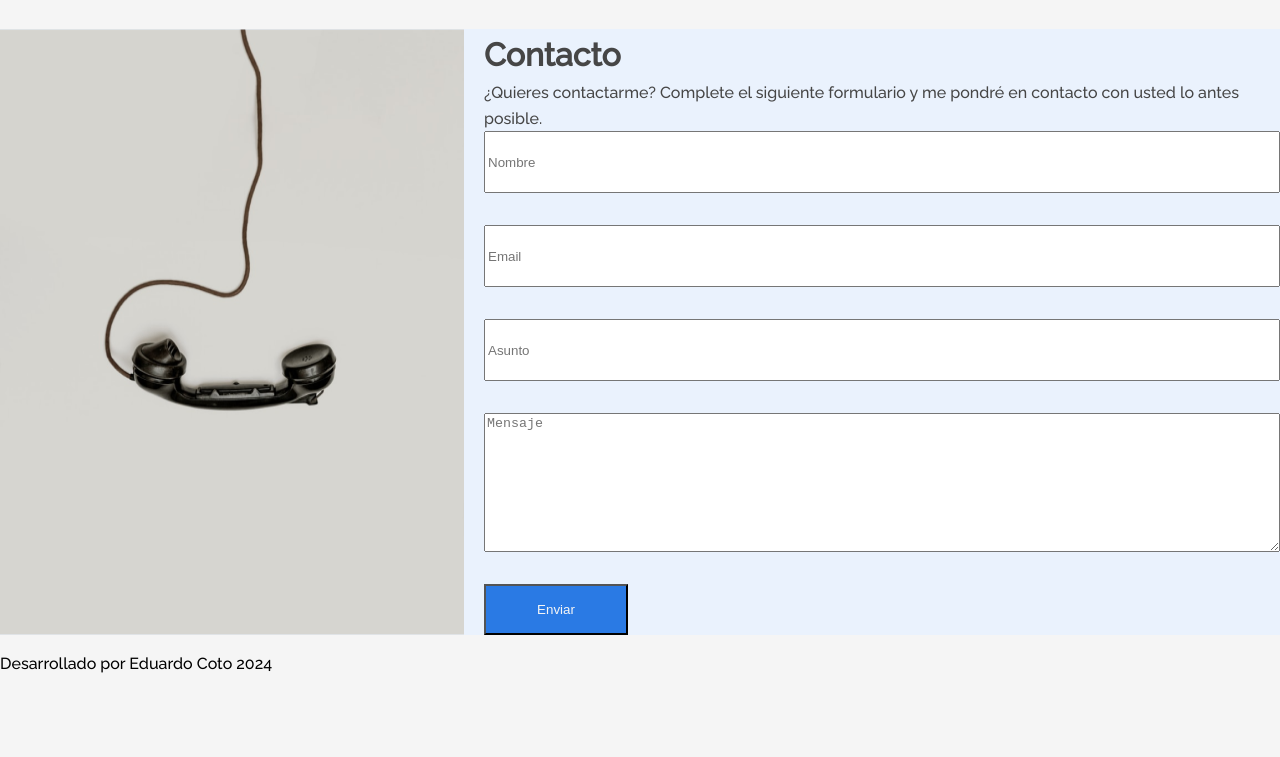
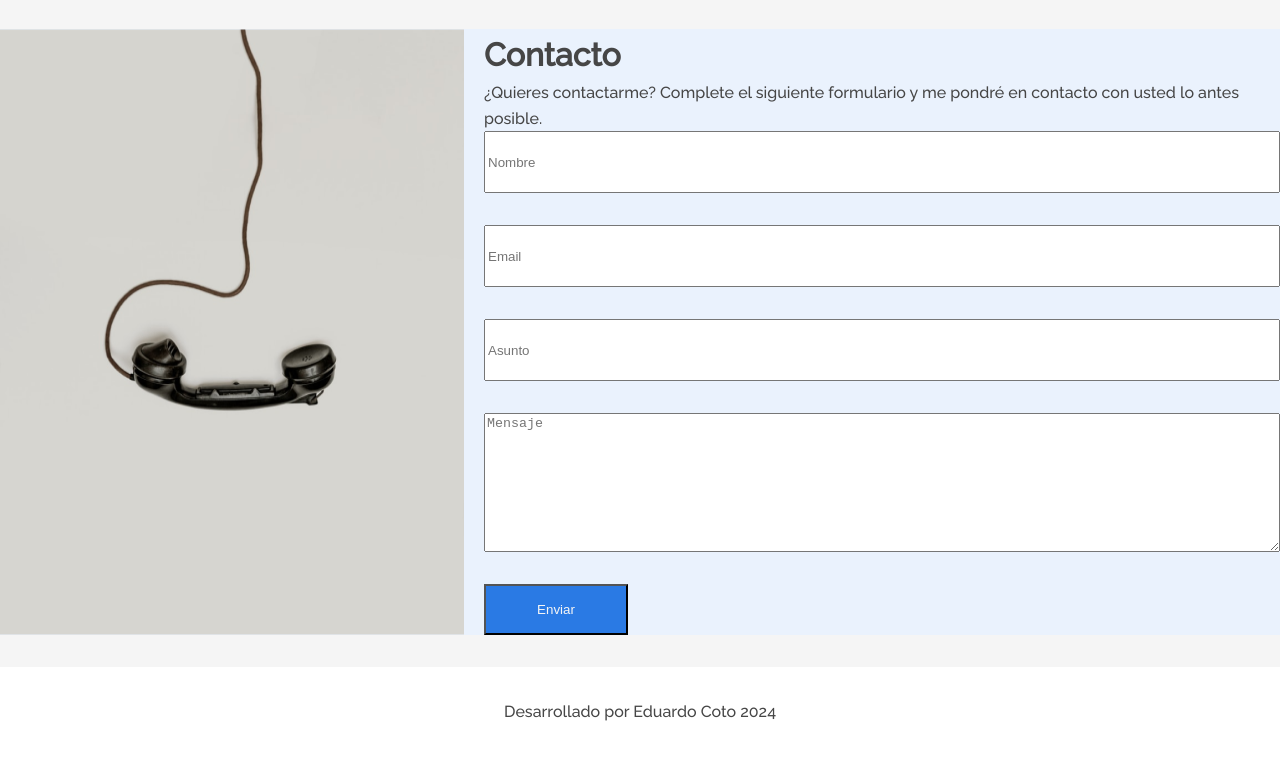
Before and after one commit to ecoto-freelancedev/portafolio-challenge, a plain HTML site: page index.html in a window 1280 px wide. Shown: the part 5432-6189 px from the top of the page. Before the commit the page ends 6125 px from the top, so only its background shows below. Drawn offline with Linux system fonts and the light colour scheme.

Commit message:
se modifica rodapie

```diff
--- a/index.html
+++ b/index.html
@@ -238,7 +238,7 @@
         </section>
     </main>
     <footer class="rodapie">
-        <p>Desarrollado por Eduardo Coto 2024</p>
+        <p class="rodapie__texto">Desarrollado por Eduardo Coto 2024</p>
     </footer>
 </body>
 <script src="script.js"></script>
--- a/style.css
+++ b/style.css
@@ -181,6 +181,22 @@ a {
     color: var(--color-de-fondo);
 }
 
+/*------------------------------ Rodapie ---------------------------------*/
+.rodapie {
+    display: flex;
+    justify-content: center;
+    align-items: center;
+    background-color: var(--color-de-fondo-menu);
+    margin-top: 32px;
+}
+
+.rodapie__texto {
+    margin: 32px 65.5px;
+    text-align: center;
+    color: var(--color-gris);
+    font-size: 1rem;
+}
+
 /* ------------------------------ Responsividad ---------------------------------------*/
 /* Mobile */
 @media(min-width:390px) {
```
